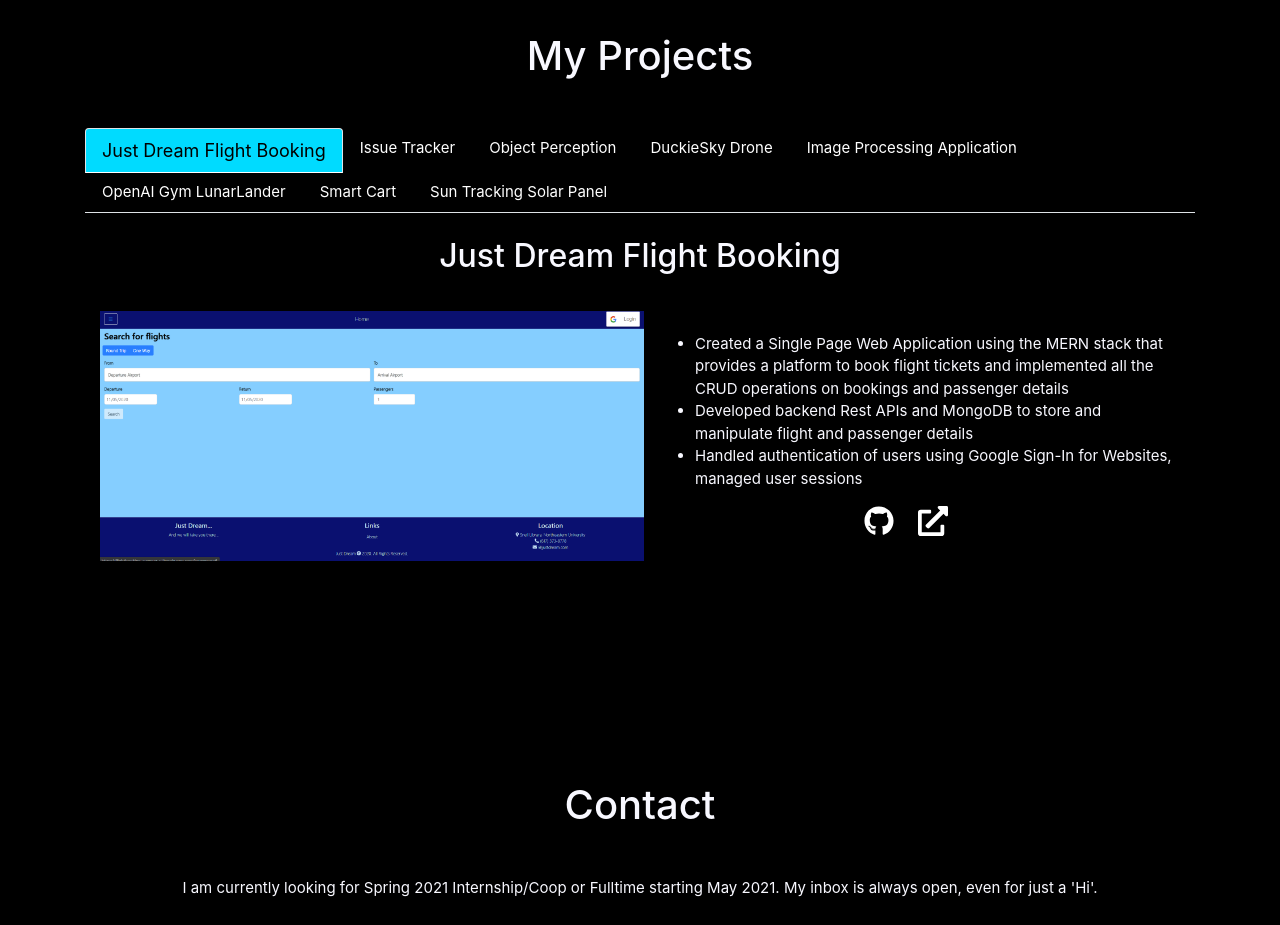
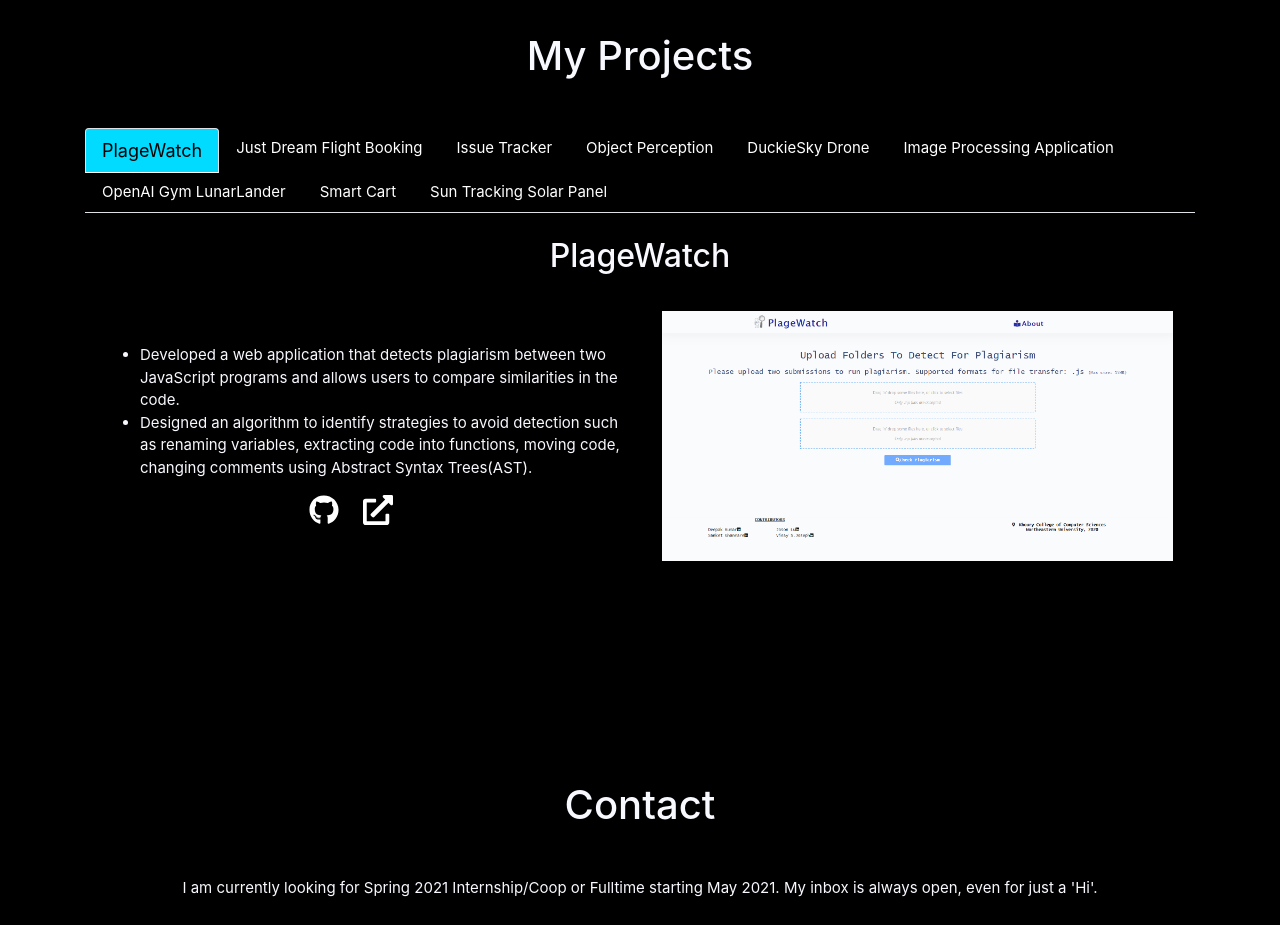
Before and after one commit to vinay-sj/Portfolio, a React (Create React App) app: page / in a window 1280 px wide. Shown: the part 2220-3145 px from the top of the page. Built offline with nearby package versions, Linux system fonts and the light colour scheme.

Commit message:
added fse project

```diff
--- a/src/Components/Projects.js
+++ b/src/Components/Projects.js
@@ -8,6 +8,7 @@ import imageprocess from '../files/imageprocess.jpg';
 import lunarlander from '../files/lunarlander.png';
 import smartcart from '../files/smartcart.jpeg';
 import suntracking from '../files/suntracking.png';
+import plagewatch from '../files/plagewatch.png';
 import './../css/Project.css'
 import {FontAwesomeIcon} from "@fortawesome/react-fontawesome";
 import {faGithub} from "@fortawesome/free-brands-svg-icons";
@@ -86,7 +87,13 @@ class Projects extends React.Component {
     return (
       <div className='spacing container' id='projects'>
         <h1>My Projects</h1>
-        <Tabs defaultActiveKey="webdevproject" id="uncontrolled-tab-example" className='mt-5'>
+
+        <Tabs defaultActiveKey="fse" id="uncontrolled-tab-example" className='mt-5'>
+          <Tab tabClassName='link-color' eventKey="fse" title="PlageWatch">
+            {content('PlageWatch', plagewatch, 'https://github.com/vinay-sj/PlageWatch', 'http://plagewatch.netlify.app',
+              ['Developed a web application that detects plagiarism between two JavaScript programs and allows users to compare similarities in the code.',
+                'Designed an algorithm to identify strategies to avoid detection such as renaming variables, extracting code into functions, moving code, changing comments using Abstract Syntax Trees(AST).'], 'right')}
+          </Tab>
           <Tab tabClassName='link-color' eventKey="webdevproject" title="Just Dream Flight Booking">
             {content('Just Dream Flight Booking', flightbooking, 'https://github.com/vinay-sj/Flight-Booking-UI', 'https://avengers-flightbooking-ui.herokuapp.com/',
               ['Created a Single Page Web Application using the MERN stack that provides a platform to book flight tickets and implemented all the CRUD operations on bookings and passenger details',
```
Also changed, not shown: src/files/plagewatch.png (added).
